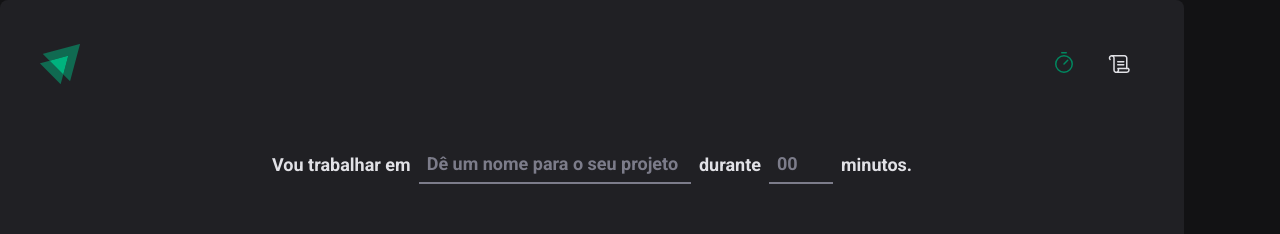
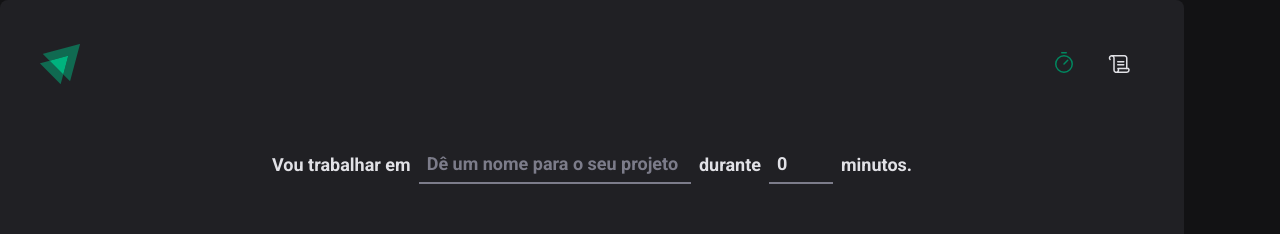
Before and after one commit to gaiotto1/timer, a React (Vite) app: page / in a window 1280 px wide. Shown: the top 234 px of the page. Built offline with nearby package versions, Linux system fonts and the light colour scheme.

Commit message:
feat: implementando o formulário

```diff
--- a/package.json
+++ b/package.json
@@ -10,11 +10,14 @@
     "lint": "eslint src --ext .ts,.tsx"
   },
   "dependencies": {
+    "@hookform/resolvers": "^2.9.10",
     "phosphor-react": "^1.4.1",
     "react": "^18.2.0",
     "react-dom": "^18.2.0",
+    "react-hook-form": "^7.41.5",
     "react-router-dom": "^6.6.1",
-    "styled-components": "^5.3.6"
+    "styled-components": "^5.3.6",
+    "zod": "^3.20.2"
   },
   "devDependencies": {
     "@rocketseat/eslint-config": "^1.1.3",
--- a/src/pages/Home/index.tsx
+++ b/src/pages/Home/index.tsx
@@ -1,4 +1,8 @@
 import { Play } from 'phosphor-react'
+import { useForm } from 'react-hook-form'
+import { zodResolver } from '@hookform/resolvers/zod'
+import * as zod from 'zod'
+
 import {
   CountdownContainer,
   FormContainer,
@@ -9,10 +13,36 @@
   TaskInput,
 } from './styles'
 
+const newCycleFormValidationSchema = zod.object({
+  task: zod.string().min(1, { message: 'Informe a tarefa' }),
+  minutesAmount: zod
+    .number()
+    .min(5, 'O ciclo precisa ser de no mínimo 60 minutos')
+    .max(60, 'O ciclo precisa ser de no máximo 60 minutos'),
+})
+
+type NewCycleFormData = zod.infer<typeof newCycleFormValidationSchema>
+
 export function Home() {
+  const { register, handleSubmit, watch, reset } = useForm<NewCycleFormData>({
+    resolver: zodResolver(newCycleFormValidationSchema),
+    defaultValues: {
+      task: '',
+      minutesAmount: 0,
+    },
+  })
+
+  function handleCreateNewCycle(data: NewCycleFormData) {
+    console.log(data)
+    reset()
+  }
+
+  const task = watch('task')
+  const isSubmitDisabled = !task
+
   return (
     <HomeContainer>
-      <form action="">
+      <form onSubmit={handleSubmit(handleCreateNewCycle)} action="">
         <FormContainer>
           <label htmlFor="task">Vou trabalhar em</label>
           <TaskInput
@@ -20,6 +50,7 @@
             type="text"
             placeholder="Dê um nome para o seu projeto"
             list="task-suggestions"
+            {...register('task')}
           />
 
           <datalist id="task-suggestions">
@@ -36,6 +67,7 @@
             step={5}
             min={5}
             max={60}
+            {...register('minutesAmount', { valueAsNumber: true })}
           />
 
           <span>minutos.</span>
@@ -49,7 +81,7 @@
           <span>0</span>
         </CountdownContainer>
 
-        <StartCountdownButton disabled type="submit">
+        <StartCountdownButton disabled={isSubmitDisabled} type="submit">
           <Play size={24} />
           Começar
         </StartCountdownButton>
```
Also changed, not shown: 1 other file (tests, documents, lock files or other folders).
